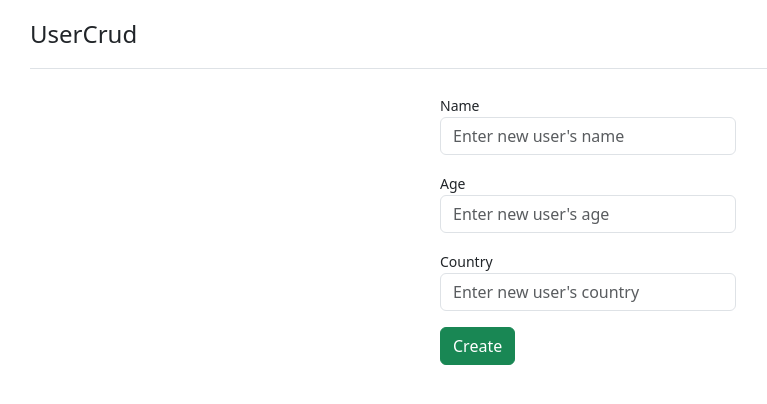
After one commit to imalisina/user_crud_app, a PHP site: page /screens/add_new_user.php in a window 1280 px wide. The commit adds this page. Shown: the top 404 px of the page, without its empty margins (52-819 px from the left). Run offline with PHP 8.4, Linux system fonts and the light colour scheme.

Commit message:
Create section - Completed

```diff
--- a/configs/db_details.php
+++ b/configs/db_details.php
@@ -1,4 +1,5 @@
 <?php
     define("DNS", "mysql:host=localhost;dbname=user_crud_app");
     define("USERNAME", "root");
+    $connection = new PDO(DNS, USERNAME, "");
 ?>
--- /dev/null
+++ b/screens/add_new_user.php
@@ -0,0 +1,47 @@
+<!-- Importing header section -->
+<?php
+include("../modules/header.php");
+include("../configs/db_details.php");
+
+// Toggle to check whether the user created or not
+$userCreationToggle = false;
+// Storing created user
+if (isset($_POST["name"]) && isset($_POST["age"]) && isset($_POST["country"])) {
+    $enteredName = $_POST["name"];
+    $enteredAge = (int) $_POST["age"];
+    $enteredCountry = $_POST["country"];
+    $storeCreatedUserQuery = "INSERT INTO `users` (`name`, `age`, `country`) VALUES ('$enteredName', '$enteredAge', '$enteredCountry')";
+    // Store new user's data in DB
+    $connection->query($storeCreatedUserQuery);
+    // Change the status
+    $userCreationToggle = true;
+}
+?>
+<div class="container w-25">
+    <form method="POST">
+        <!-- Name input field -->
+        <label for="floatingInput" class="small">Name</label>
+        <input type="text" name="name" class="form-control mb-3" id="floatingInput" placeholder="Enter new user's name">
+        <!-- Age input field -->
+        <label for="floatingInput" class="small">Age</label>
+        <input type="number" name="age" class="form-control mb-3" id="floatingInput" placeholder="Enter new user's age">
+        <!-- Country input field -->
+        <label for="floatingInput" class="small">Country</label>
+        <input type="text" name="country" class="form-control mb-3" id="floatingInput" placeholder="Enter new user's country">
+        <!-- Checking the condition to display an alert and back button -->
+        <?php
+        if ($userCreationToggle == true) {
+        ?>
+            <div class="alert alert-success">User has been created successfully !</div>
+            <a href="./all_users.php" class="btn btn-primary">Check all users</a>
+        <?php
+        }
+        ?>
+        <!-- Submit button section -->
+        <button type="submit" class="btn btn-success">Create</button>
+    </form>
+</div>
+
+</body>
+
+</html>
```
Also changed, not shown: screens/all_users.php (+7 -6 lines).
